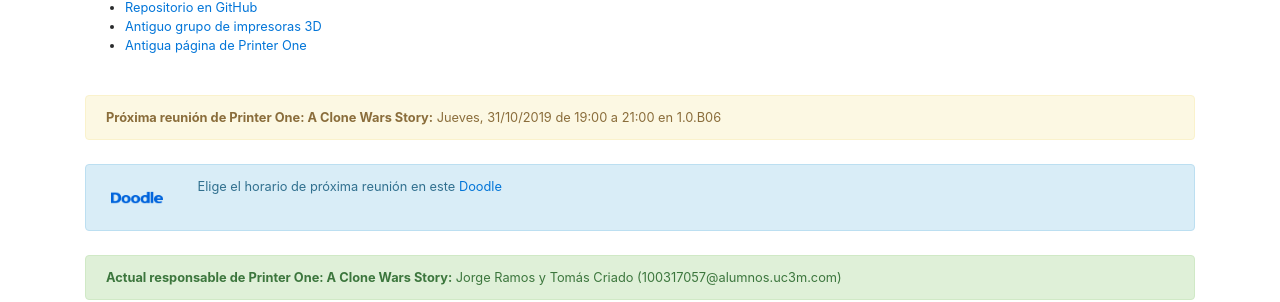
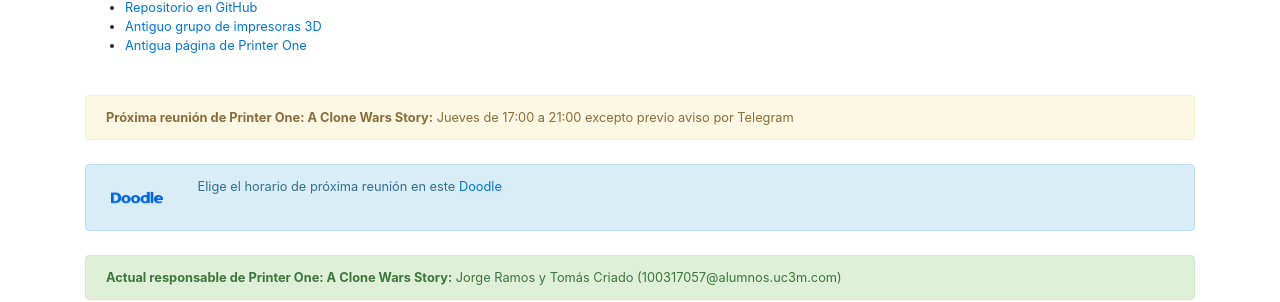
Before and after one commit to asrob-uc3m/asrob-uc3m.github.io, a Jekyll site: the page built from _workgroups/2017-05-28-printer-one.markdown, in a window 1280 px wide and 900 px high, scrolled down 1088 px. Shown: the part 264-566 px from the top of the window. Built offline with Jekyll 4.4.1, drawn with Linux system fonts in a browser that asks for light colours.

Commit message:
Update 2017-05-28-printer-one.markdown

```diff
--- a/_workgroups/2017-05-28-printer-one.markdown
+++ b/_workgroups/2017-05-28-printer-one.markdown
@@ -7,7 +7,7 @@ layout: workgroup
 manager: "Jorge Ramos y Tomás Criado"
 manager_email: 100317057@alumnos.uc3m.com
 name: Printer One&#58; A Clone Wars Story
-next_meeting: Jueves, 31/10/2019 de 19:00 a 21:00 en 1.0.B06
+next_meeting: Jueves de 17:00 a 21:00 excepto previo aviso por Telegram
 next_meeting_doodle: https://doodle.com/poll/s2isbtbu94zp4bw4
 picture: /img/printer_one.png
 picture_full: /img/printer_one-full.jpg
```
